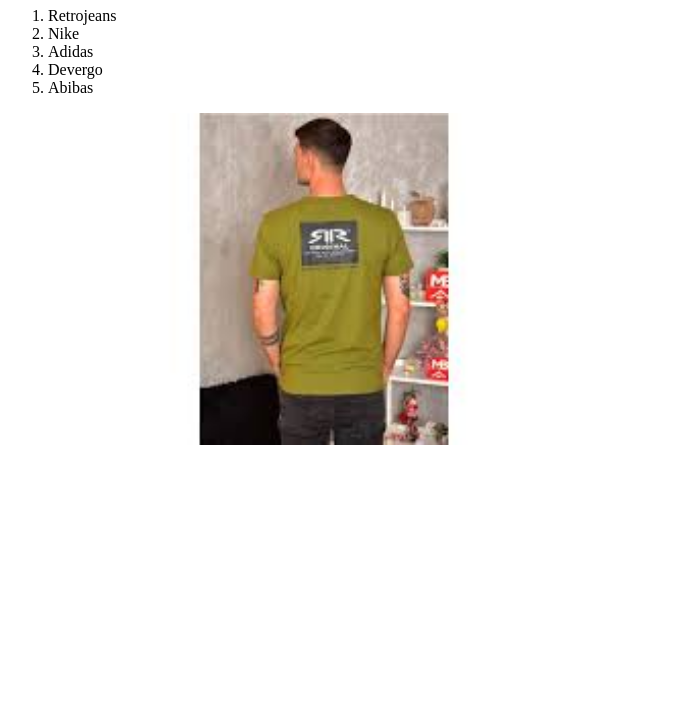
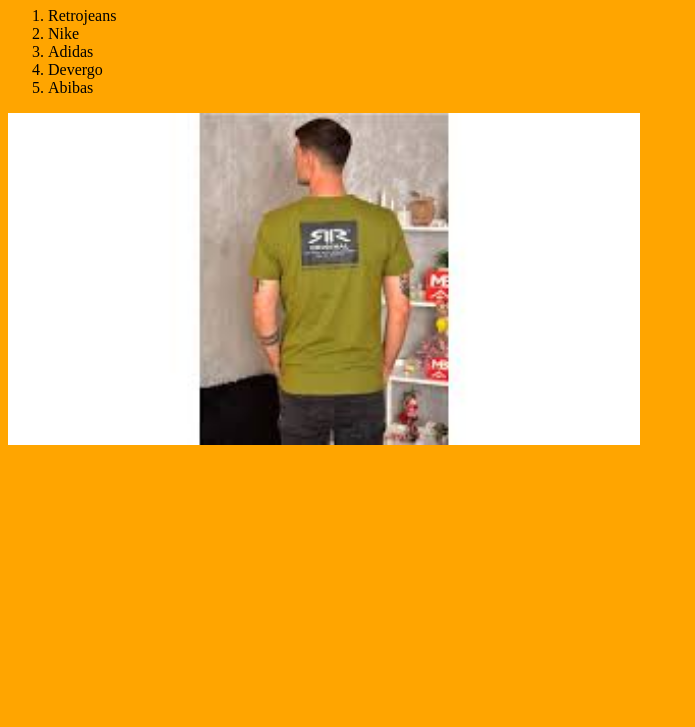
Before and after one commit to lorinc06xd/git_doga_web, a plain HTML site: page index.html in a window 1280 px wide. Shown: the part 73-800 px from the top of the page, without its empty margins (0-695 px from the left). Drawn offline with Linux system fonts and the light colour scheme.

Commit message:
stíluslap módosítva

```diff
--- a/style.css
+++ b/style.css
@@ -1,5 +1,5 @@
 body{
-  background-colod: orange;
+  background-color: orange;
 }
 
 img{
```
